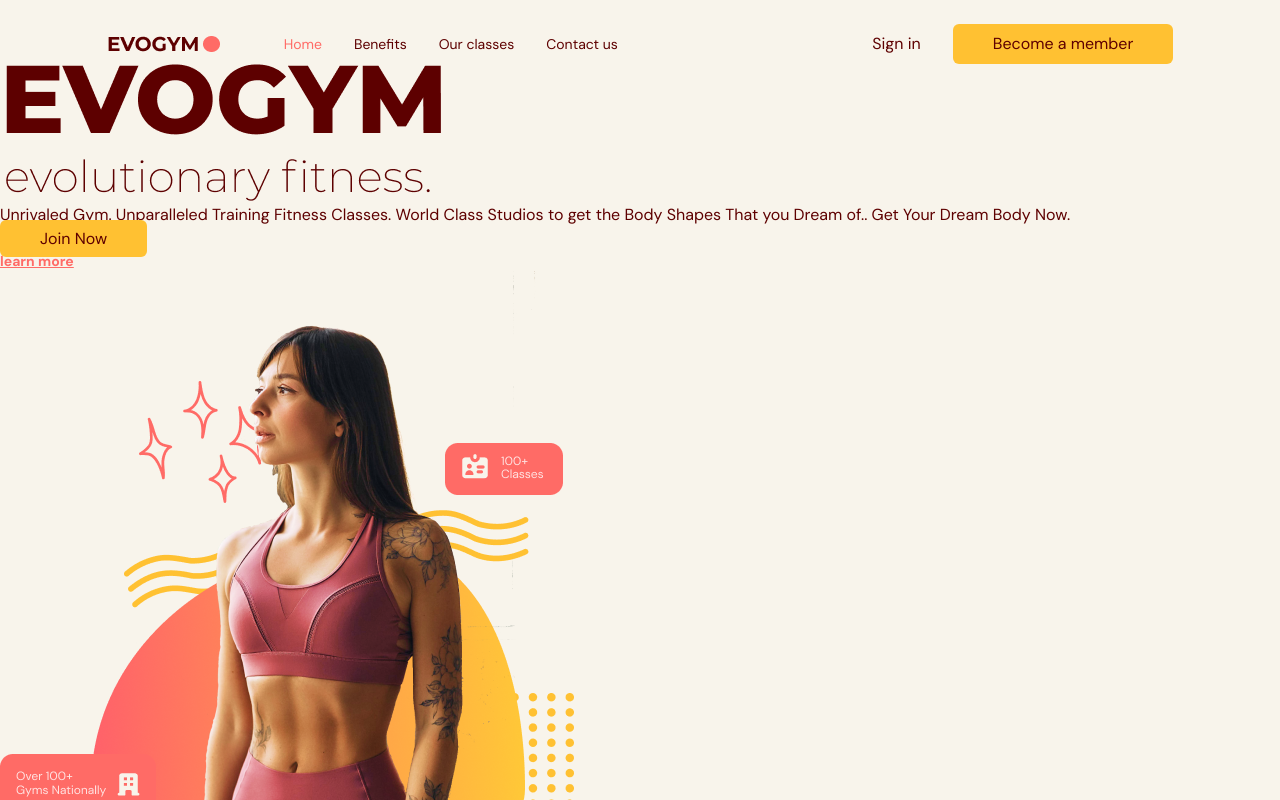
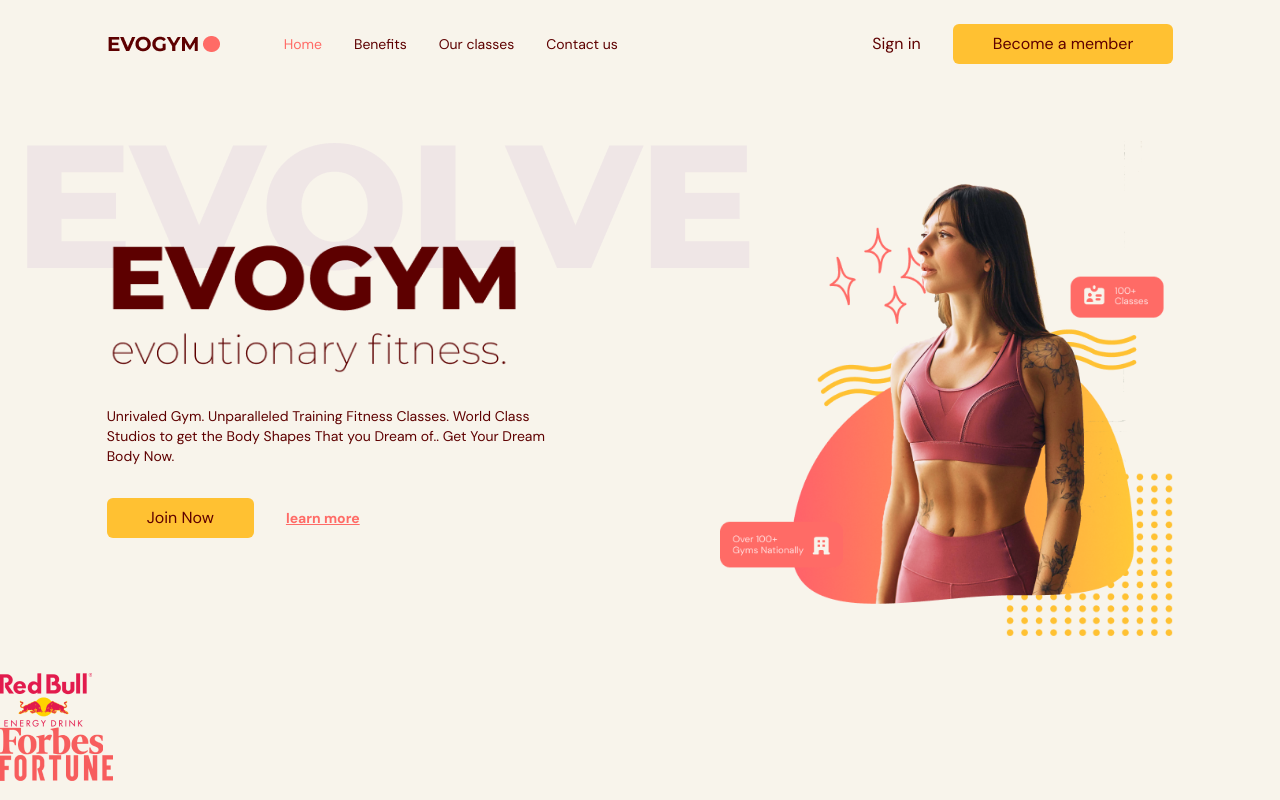
Before and after one commit to ali-0407/fitness-gym-website, a React (Vite) app: page / in a window 1280 px wide. Shown: the top 800 px of the page. Built offline with nearby package versions, Linux system fonts and the light colour scheme.

Commit message:
styling and positioning for Image and Main Header

```diff
--- a/src/scenes/home/index.tsx
+++ b/src/scenes/home/index.tsx
@@ -17,17 +17,19 @@
   return (
     <section id="home" className="gap-16 bg-gray-20 py-10 md:h-full md:pb-0">
       {/* Image and Main Header */}
-      <div>
+      <div className="mx-auto w-5/6 items-center justify-center md:flex md:h-5/6">
         {/* main header */}
-        <div>
+        <div className="z-10 mt-32 md:basis-3/5">
           {/* headings */}
-          <div>
-            <div>
-              <div>
+          <div className="md:-mt-20">
+            {/* parent div tag */}
+            <div className="relative">
+              {/* evolve text {child div tag} */}
+              <div className="before:absolute before:-left-20 before:-top-20 before:z-[-1] md:before:content-evolvetext">
                 <img src={HomePageText} alt="text" />
               </div>
             </div>
-            <p>
+            <p className="mt-8 text-sm">
               Unrivaled Gym. Unparalleled Training Fitness Classes. World Class
               Studios to get the Body Shapes That you Dream of.. Get Your Dream
               Body Now.
@@ -35,7 +37,7 @@
           </div>
 
           {/* Actions */}
-          <div>
+          <div className="mt-8 flex items-center gap-8 ">
             <ActionButton setSelectedPage={setSelectedPage}>
               Join Now
             </ActionButton>
@@ -49,7 +51,10 @@
           </div>
         </div>
         {/* image */}
-        <div>
+        <div
+          className="flex basis-3/5 justify-center md:z-10
+                md:ml-40 md:mt-16 md:justify-items-end"
+        >
           <img alt="home-pageGraphic" src={HomePageGraphic} />
         </div>
       </div>
```
